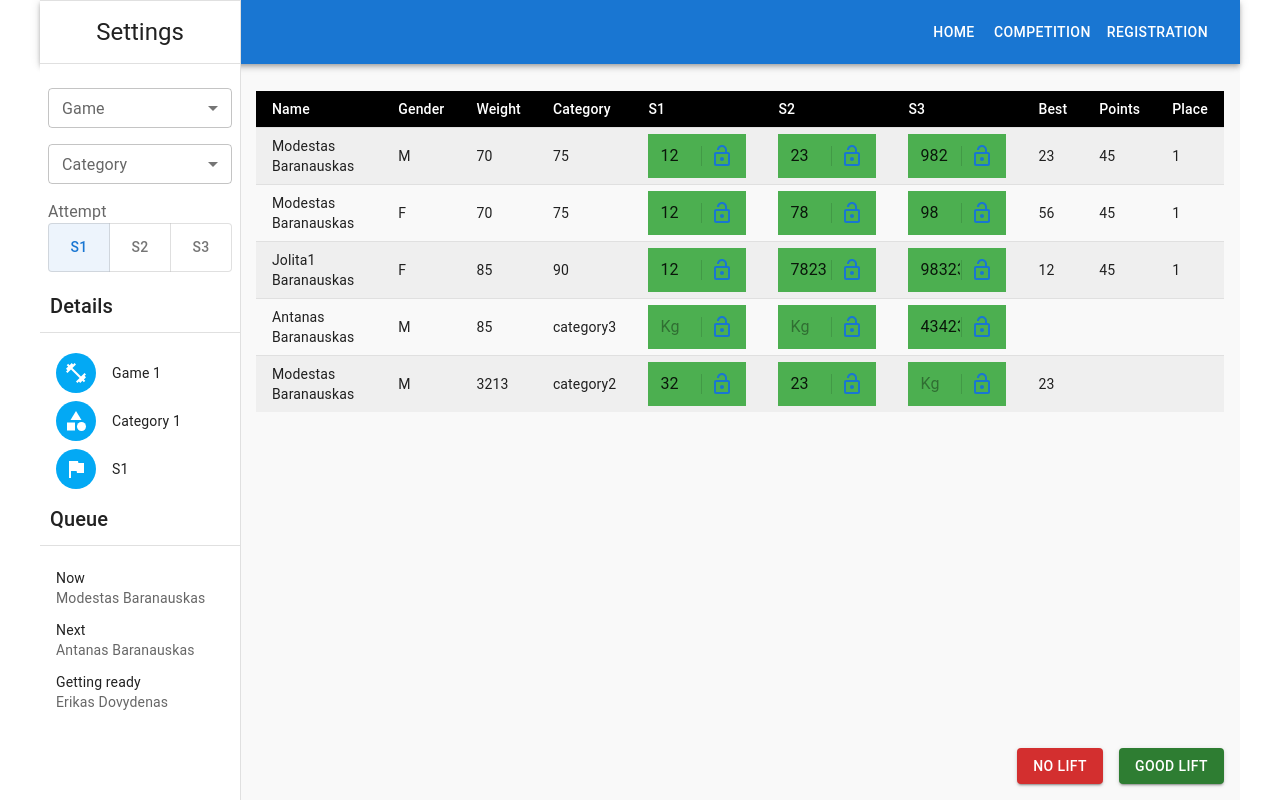
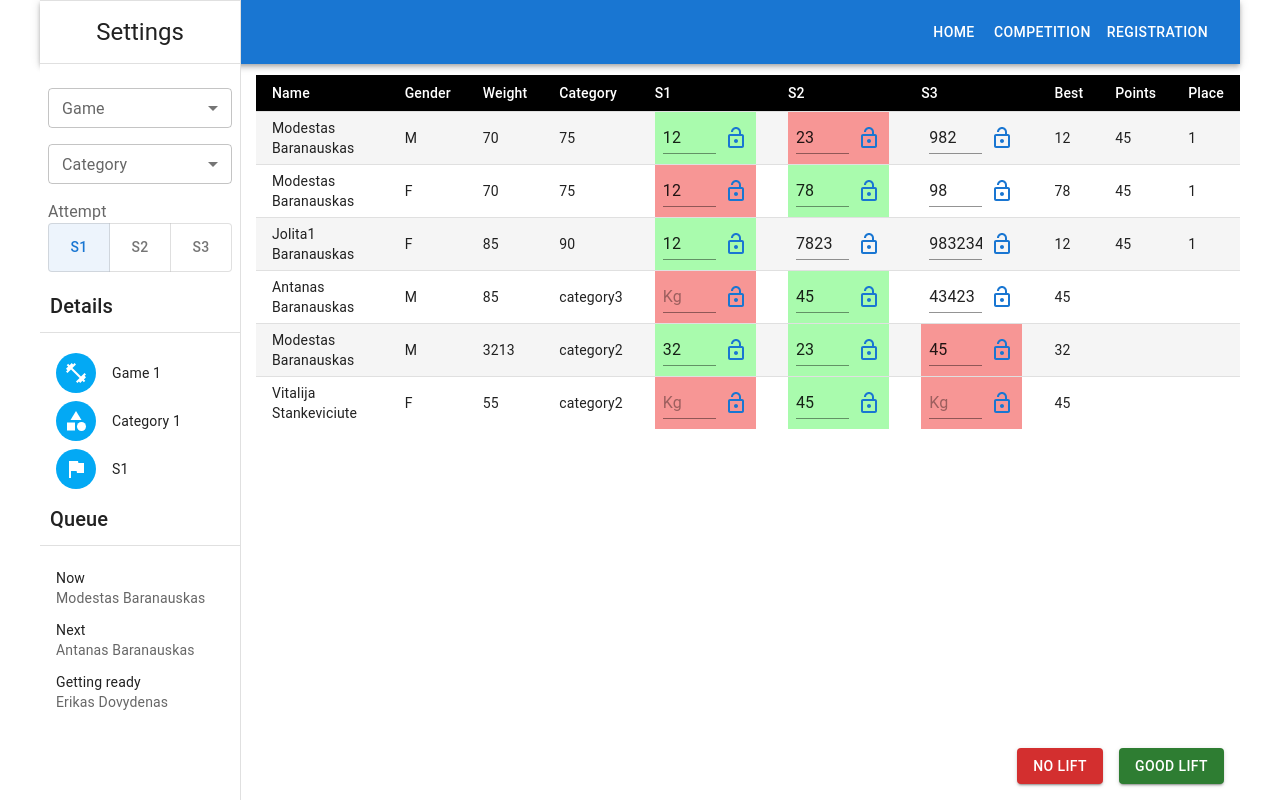
Before and after one commit to ModestasBar/wrp_score, a React (Create React App) app in the folder wrp_score/: page /competition in a window 1280 px wide. Built offline with nearby package versions, Linux system fonts and the light colour scheme; data requests are answered from the project's data file.

Commit message:
update competition scores table

```diff
--- a/wrp_score/db/db.json
+++ b/wrp_score/db/db.json
@@ -12,14 +12,14 @@
         "weight": "12"
       },
       "s2": {
-        "status": "success",
+        "status": "fail",
         "weight": "23"
       },
       "s3": {
-        "status": "success",
+        "status": "pending",
         "weight": "982"
       },
-      "total": "23",
+      "total": "12",
       "points": 45,
       "place": 1
     },
@@ -31,7 +31,7 @@
       "bodyWeight": 70,
       "classCategory": "75",
       "s1": {
-        "status": "success",
+        "status": "fail",
         "weight": 12
       },
       "s2": {
@@ -39,10 +39,10 @@
         "weight": 78
       },
       "s3": {
-        "status": "success",
+        "status": "pending",
         "weight": "98"
       },
-      "total": 56,
+      "total": 78,
       "points": 45,
       "place": 1
     },
@@ -58,11 +58,11 @@
         "weight": 12
       },
       "s2": {
-        "status": "success",
+        "status": "pending",
         "weight": "7823"
       },
       "s3": {
-        "status": "success",
+        "status": "pending",
         "weight": "983234"
       },
       "total": 12,
@@ -78,18 +78,18 @@
       "birthYear": "1993-12-21",
       "age": "",
       "s1": {
-        "status": "success",
+        "status": "fail",
         "weight": ""
       },
       "s2": {
         "status": "success",
-        "weight": ""
+        "weight": "45"
       },
       "s3": {
-        "status": "success",
+        "status": "pending",
         "weight": "43423"
       },
-      "total": "",
+      "total": "45",
       "points": "",
       "place": "",
       "id": 4
@@ -111,13 +111,38 @@
         "weight": "23"
       },
       "s3": {
-        "status": "success",
-        "weight": ""
+        "status": "fail",
+        "weight": "45"
       },
-      "total": "23",
+      "total": "32",
       "points": "",
       "place": "",
       "id": 5
+    },
+    {
+      "name": "Vitalija",
+      "surname": "Stankeviciute",
+      "gender": "F",
+      "bodyWeight": "55",
+      "classCategory": "category2",
+      "birthYear": "1996",
+      "age": "",
+      "s1": {
+        "status": "fail",
+        "weight": ""
+      },
+      "s2": {
+        "status": "success",
+        "weight": "45"
+      },
+      "s3": {
+        "status": "fail",
+        "weight": ""
+      },
+      "total": "45",
+      "points": "",
+      "place": "",
+      "id": 6
     }
   ]
 }
--- a/wrp_score/src/App.tsx
+++ b/wrp_score/src/App.tsx
@@ -6,10 +6,12 @@ import { Box } from '@mui/material';
 
 const styles = {
   mainContainer: {
-    bgcolor: '#f9f9f9',
     minHeight: '100vh',
-    p: { xs: 1, md: 2 },
     position: 'relative',
+
+    '&.MuiContainer-root': {
+      padding: '0px',
+    },
   },
 };
 
--- a/wrp_score/src/components/CompetitionCell/CompetitionCell.styles.tsx
+++ b/wrp_score/src/components/CompetitionCell/CompetitionCell.styles.tsx
@@ -1,23 +1,20 @@
-import { SxProps, Theme } from '@mui/material';
+import { Theme } from '@mui/material';
 
 export const styles = {
   box: {
-    padding: '2px 4px',
+    padding: '6px 0px',
     display: 'flex',
     alignItems: 'center',
-    backgroundColor: 'white',
-    '& :hover': {
-      cursor: 'pointer',
-    },
+    position: 'relative',
   },
   boxReady: ({ palette }: Theme) => ({
-    backgroundColor: palette.secondary.light,
+    backgroundColor: '#bbe7ff',
   }),
   boxFail: ({ palette }: Theme) => ({
-    backgroundColor: palette.error.light,
+    backgroundColor: '#f79695',
   }),
   boxSuccess: ({ palette }: Theme) => ({
-    backgroundColor: palette.success.light,
+    backgroundColor: '#a9fbad',
   }),
   input: {
     ml: 1,
--- a/wrp_score/src/components/CompetitionCell/CompetitionCell.tsx
+++ b/wrp_score/src/components/CompetitionCell/CompetitionCell.tsx
@@ -1,10 +1,10 @@
-import { Box } from '@mui/material';
+import { Backdrop, Box, CircularProgress, Input } from '@mui/material';
+import { useCallback, useState } from 'react';
 import InputBase from '@mui/material/InputBase';
 import Divider from '@mui/material/Divider';
 import IconButton from '@mui/material/IconButton';
 import LockOpenOutlinedIcon from '@mui/icons-material/LockOpenOutlined';
 import LockOutlinedIcon from '@mui/icons-material/LockOutlined';
-import { useCallback, useState } from 'react';
 import { styles } from './CompetitionCell.styles';
 import { ICompRow } from '../../pages/Competition/Competition.columns';
 import { STryStatus } from '../../dto/participant.dto';
@@ -34,8 +34,7 @@ const CompetitionCell: React.FC<IProps> = ({
   const LockComponent = lockWeight ? LockOutlinedIcon : LockOpenOutlinedIcon;
   return (
     <>
-      {isLoading && 'Loading'}
-      {!isLoading && editable && !content ? (
+      {editable && !content ? (
         <Box
           sx={[
             styles.box,
@@ -46,17 +45,28 @@ const CompetitionCell: React.FC<IProps> = ({
             editable.data.status === STryStatus.FAIL && styles.boxFail,
           ]}
         >
-          <InputBase
+          {isLoading && (
+            <Backdrop
+              sx={{
+                backgroundColor: '#f1f1f142',
+                color: '#2a29325c',
+                zIndex: 1221,
+                position: 'absolute',
+              }}
+              open={true}
+            >
+              <CircularProgress color="inherit" />
+            </Backdrop>
+          )}
+          <Input
             sx={styles.input}
             placeholder="Kg"
-            type="number"
-            disabled={lockWeight}
+            disabled={lockWeight || isLoading}
             value={value}
             onChange={({ target: { value } }) => {
               setValue(value);
             }}
           />
-          <Divider sx={{ height: 20, m: 0.1 }} orientation="vertical" />
           <IconButton color="primary" aria-label="directions">
             <LockComponent onClick={handleLockClick} />
           </IconButton>
--- a/wrp_score/src/pages/Competition/Competition.columns.tsx
+++ b/wrp_score/src/pages/Competition/Competition.columns.tsx
@@ -81,58 +81,30 @@ export const competitionHeadColumns = [
   {
     label: 'Name',
     id: headColumnId.NAME,
-    sx: {
-      width: '200px',
-      borderRight: '1px solid black',
-    },
   },
   {
     label: 'Gender',
     id: headColumnId.GENDER,
-    sx: {
-      width: '100px',
-      borderRight: '1px solid black',
-    },
   },
   {
     label: 'Weight',
     id: headColumnId.BODY_WEIGHT,
-    sx: {
-      width: '100px',
-      borderRight: '1px solid black',
-    },
   },
   {
     label: 'Category',
     id: headColumnId.CLASS_CATEGORY,
-    sx: {
-      width: '100px',
-      borderRight: '1px solid black',
-    },
   },
   {
     label: 'S1',
     id: headColumnId.S1,
-    sx: {
-      width: '200px',
-      borderRight: '1px solid black',
-    },
   },
   {
     label: 'S2',
     id: headColumnId.S2,
-    sx: {
-      width: '200px',
-      borderRight: '1px solid black',
-    },
   },
   {
     label: 'S3',
     id: headColumnId.S3,
-    sx: {
-      width: '200px',
-      borderRight: '1px solid black',
-    },
   },
   {
     label: 'Best',
--- a/wrp_score/src/pages/Competition/Competition.styles.ts
+++ b/wrp_score/src/pages/Competition/Competition.styles.ts
@@ -11,8 +11,8 @@ export const styles: Record<string, SxProps<Theme>> = {
       backgroundColor: palette.common.black,
       color: palette.common.white,
     },
-    '& ': {
-      fontSize: 14,
+    '&.MuiTableCell-body': {
+      padding: '0px 16px',
     },
   }),
   tableRow: ({ palette }) => ({
--- a/wrp_score/src/pages/Competition/Competition.tsx
+++ b/wrp_score/src/pages/Competition/Competition.tsx
@@ -70,16 +70,16 @@ const Competition = () => {
   };
 
   return (
-    <Box sx={{ display: 'flex', maxHeight: '82vh', overflowY: 'auto' }}>
+    <Box sx={{ display: 'flex', maxHeight: '82vh', overflowY: 'auto' }} ml={2}>
       <SidebarControl />
       {isLoading && <LoadingSpinner />}
       {isSuccess && (
-        <Table size="small" aria-label="customized table" stickyHeader>
+        <Table size="small" stickyHeader>
           <TableHead>
             <TableRow>
-              {competitionHeadColumns.map((column, index) => (
+              {competitionHeadColumns.map(({ label }, index) => (
                 <TableCell key={index} sx={styles.tableCell}>
-                  {column.label}
+                  {label}
                 </TableCell>
               ))}
             </TableRow>
```
